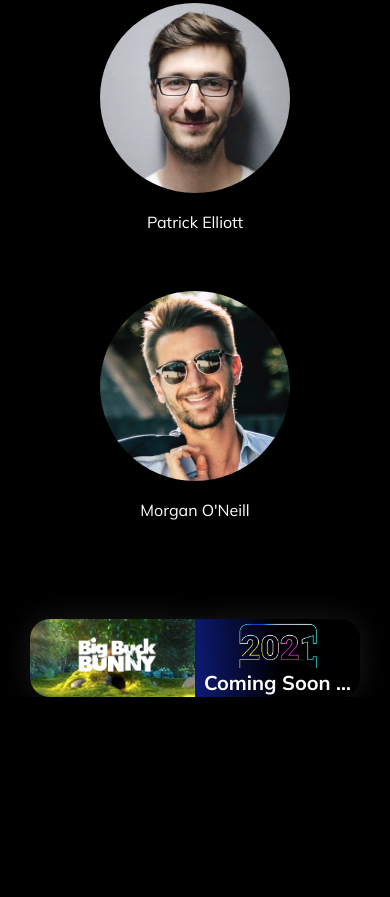
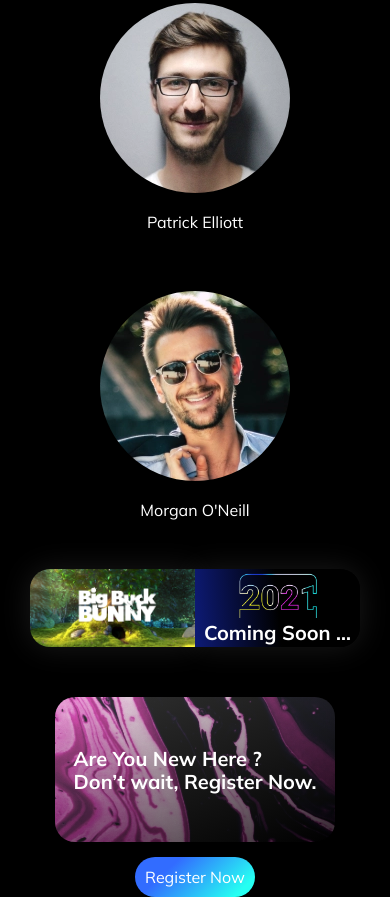
Before and after one commit to Malakhow-Alexandr/Justice-League, a website built with Parcel: page src/index.html in a window 390 px wide. Shown: the part 5155-6052 px from the top of the page. Before the commit the page ends 5852 px from the top, so only its background shows below. Built offline with nearby package versions, Linux system fonts and the light colour scheme.

Commit message:
add motivation section

```diff
--- a/src/index.html
+++ b/src/index.html
@@ -25,6 +25,8 @@
 
     <include src="./partials/coming-soon.html"></include>
 
+    <include src="./partials/motivation.html"></include>
+
     <!-- JS -->
     <script type="module" src="./index.js"></script>
   </body>
--- /dev/null
+++ b/src/partials/motivation.html
@@ -0,0 +1,12 @@
+<section class="motivation">
+  <div class="motivation__container">
+    <div class="motivation__poster">
+      <p class="motivation__meta">
+        Are You New Here ?
+        <br />Don’t wait, Register Now.
+      </p>
+      <a href="#" class="motivation__link">Register Now</a>
+    </div>
+    <a href="#" class="motivation__link--mobile">Register Now</a>
+  </div>
+</section>
--- a/src/sass/base/_body.scss
+++ b/src/sass/base/_body.scss
@@ -3,17 +3,3 @@ body {
   background-color: #000;
   font-family: Mulish, sans-serif;
 }
-
-.visually-hidden {
-  position: absolute;
-  width: 1px;
-  height: 1px;
-  margin: -1px;
-  border: 0;
-  padding: 0;
-
-  white-space: nowrap;
-  clip-path: inset(100%);
-  clip: rect(0 0 0 0);
-  overflow: hidden;
-}
--- a/src/sass/components/_coming-soon.scss
+++ b/src/sass/components/_coming-soon.scss
@@ -1,5 +1,17 @@
 .coming-soon {
-  padding-top: 100px;
+  @media screen and (max-width: 768px) {
+    padding-top: 50px;
+  }
+  @media screen and (min-width: 768px) and (max-width: 1199px) {
+    padding-top: 80px;
+  }
+
+  @media screen and (min-width: 1200px) and (max-width: 1599px) {
+    padding-top: 90px;
+  }
+  @media screen and (min-width: 1600px) {
+    padding-top: 100px;
+  }
 }
 
 .coming-soon__container {
--- /dev/null
+++ b/src/sass/components/_motivation.scss
@@ -0,0 +1,110 @@
+.motivation {
+  @media screen and (max-width: 768px) {
+    padding-top: 50px;
+  }
+  @media screen and (min-width: 768px) and (max-width: 1199px) {
+    padding-top: 80px;
+  }
+
+  @media screen and (min-width: 1200px) and (max-width: 1599px) {
+    padding-top: 100px;
+  }
+  @media screen and (min-width: 1600px) {
+    padding-top: 120px;
+  }
+}
+.motivation__container {
+  @extend %container;
+}
+.motivation__poster {
+  display: flex;
+  justify-content: center;
+  align-items: center;
+  margin-left: auto;
+  margin-right: auto;
+  border-radius: 20px;
+  overflow: hidden;
+  background-image: $motivation-gradient, url(../images/Bg/MotivationBg.webp);
+  background-repeat: no-repeat;
+  background-position: center;
+  background-size: cover;
+  backdrop-filter: blur(25px);
+  width: 85%;
+  height: 145px;
+
+  @media (min-device-pixel-ratio: 2),
+    (min-resolution: 192dpi),
+    (min-resolution: 2dppx) {
+    background-image: $motivation-gradient,
+      url(../images/Bg/MotivationBg@2x.webp);
+  }
+
+  @media screen and (min-width: 768px) and (max-width: 1199px) {
+    height: 160px;
+    gap: 15px;
+  }
+
+  @media screen and (min-width: 1200px) and (max-width: 1599px) {
+    height: 230px;
+    gap: 80px;
+  }
+  @media screen and (min-width: 1600px) {
+    height: 270px;
+    gap: 80px;
+  }
+}
+.motivation__meta {
+  font-weight: 700;
+  @media screen and (max-width: 768px) {
+    font-size: 20px;
+  }
+  @media screen and (min-width: 768px) and (max-width: 1199px) {
+    font-size: 34px;
+  }
+
+  @media screen and (min-width: 1200px) and (max-width: 1599px) {
+    font-size: 50px;
+  }
+  @media screen and (min-width: 1600px) {
+    font-size: 64px;
+  }
+}
+
+.motivation__link {
+  @extend %button;
+  width: 141px;
+  height: 50px;
+  @media screen and (max-width: 768px) {
+    position: absolute;
+    width: 1px;
+    height: 1px;
+    margin: -1px;
+    border: 0;
+    padding: 0;
+    white-space: nowrap;
+    clip-path: inset(100%);
+    clip: rect(0 0 0 0);
+    overflow: hidden;
+  }
+}
+.motivation__link--mobile {
+  @extend %button;
+  width: 120px;
+  height: 40px;
+  font-size: 16px;
+  margin-left: auto;
+  margin-right: auto;
+  margin-top: 15px;
+  @media screen and (min-width: 768px) {
+    position: absolute;
+    width: 1px;
+    height: 1px;
+    margin: -1px;
+    border: 0;
+    padding: 0;
+    white-space: nowrap;
+    clip-path: inset(100%);
+    clip: rect(0 0 0 0);
+    overflow: hidden;
+  }
+}
--- a/src/sass/index.scss
+++ b/src/sass/index.scss
@@ -7,3 +7,4 @@
 @import './components/ganres';
 @import './components/actors';
 @import './components/coming-soon';
+@import './components/motivation';
--- a/src/sass/utils/_placeholders.scss
+++ b/src/sass/utils/_placeholders.scss
@@ -96,3 +96,16 @@
     color: $secondary-text;
   }
 }
+%visually-hidden {
+  position: absolute;
+  width: 1px;
+  height: 1px;
+  margin: -1px;
+  border: 0;
+  padding: 0;
+
+  white-space: nowrap;
+  clip-path: inset(100%);
+  clip: rect(0 0 0 0);
+  overflow: hidden;
+}
--- a/src/sass/utils/_variables.scss
+++ b/src/sass/utils/_variables.scss
@@ -28,6 +28,10 @@ $documentary-gradient: linear-gradient(
 );
 $coming-soon-gradient: linear-gradient(85deg, #0d1a73 1.67%, #000 50.52%);
 $coming-soon-shadow: 0px 0px 30px 0px rgba(255, 255, 255, 0.1);
-$motivation-gradient: linear-gradient(337deg, #000 58.12%, #fff 124.09%);
+$motivation-gradient: linear-gradient(
+  337deg,
+  rgba(0, 0, 0, 0.8),
+  rgba(255, 255, 255, 0.2)
+);
 $footer-background: #101012;
 $timing-function: cubic-bezier(0.4, 0, 0.2, 1);
```
Also changed, not shown: src/sass/index.css, 2 other files.
